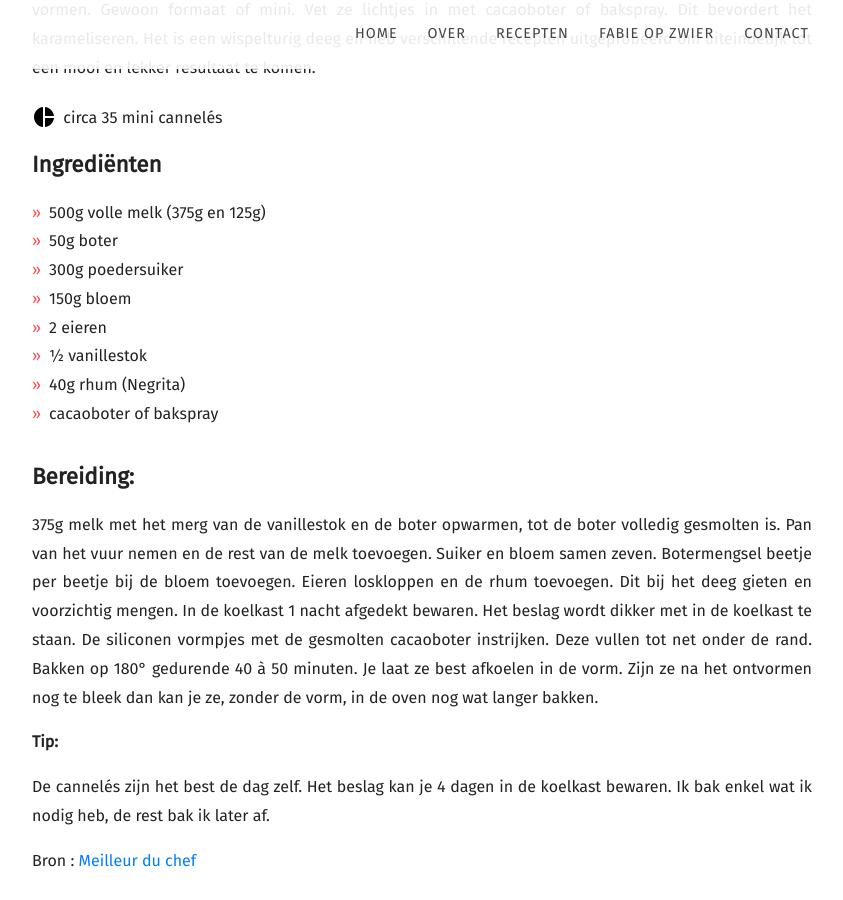
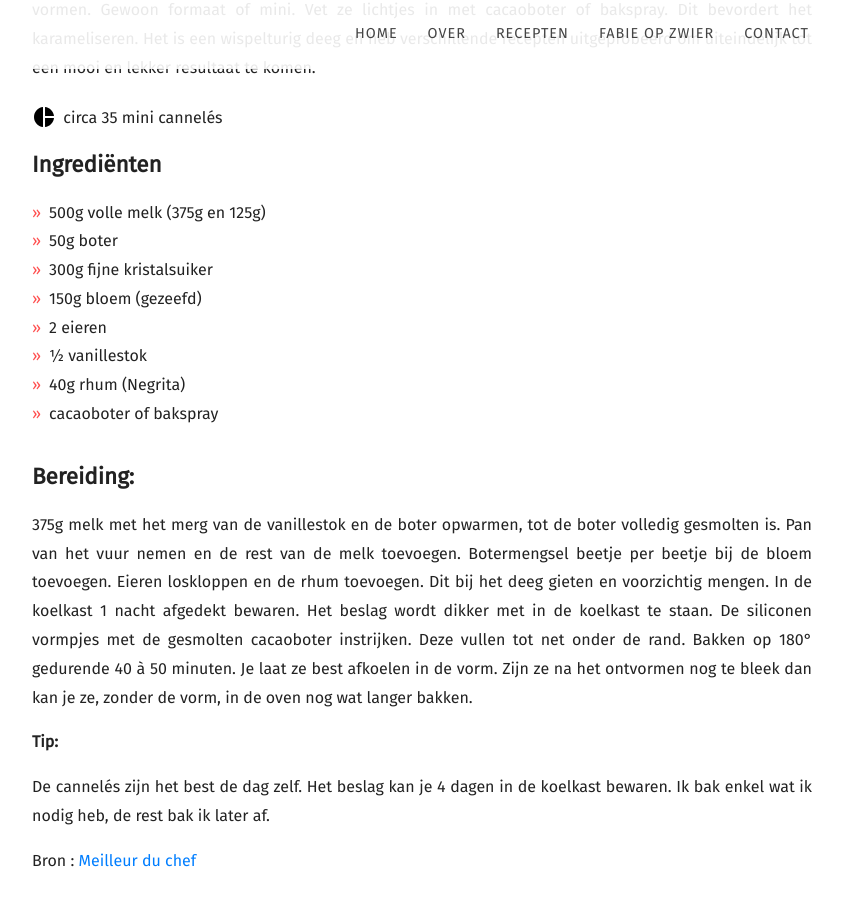
Before and after one commit to fabilicious/fabilicious.github.io, a Jekyll site: the page built from recipes/_posts/2019-12-30-Cannelés_Bordelais.md, in a window 1280 px wide and 900 px high, scrolled down 1035 px. Shown: the whole window, without its empty margins (58-901 px from the left). Built offline with Jekyll 4.4.1, drawn with Linux system fonts in a browser that asks for light colours; nearby versions of some CDN libraries; some web fonts are replaced.

Commit message:
Update 2019-12-30-Cannelés_Bordelais.md

```diff
--- a/recipes/_posts/2019-12-30-Cannelés_Bordelais.md
+++ b/recipes/_posts/2019-12-30-Cannelés_Bordelais.md
@@ -9,8 +9,8 @@ recipe:
   ingredients_markdown: |-
     * 500g volle melk (375g en 125g)
     * 50g boter
-    * 300g poedersuiker
-    * 150g bloem
+    * 300g fijne kristalsuiker
+    * 150g bloem (gezeefd)
     * 2 eieren
     * ½ vanillestok
     * 40g rhum (Negrita)
@@ -30,7 +30,6 @@ Het is een wispelturig deeg en heb verschillende recepten uitgeprobeerd om uitei
 
 375g melk met het  merg van de vanillestok  en de boter opwarmen, tot de boter volledig gesmolten is.
 Pan van het vuur nemen en de rest van de melk toevoegen.
-Suiker en bloem samen zeven.
 Botermengsel  beetje per beetje bij de bloem toevoegen.
 Eieren loskloppen en de rhum toevoegen. Dit bij het deeg gieten en voorzichtig mengen.
 In de koelkast 1 nacht afgedekt bewaren. Het beslag wordt dikker met in de koelkast te staan.
```
